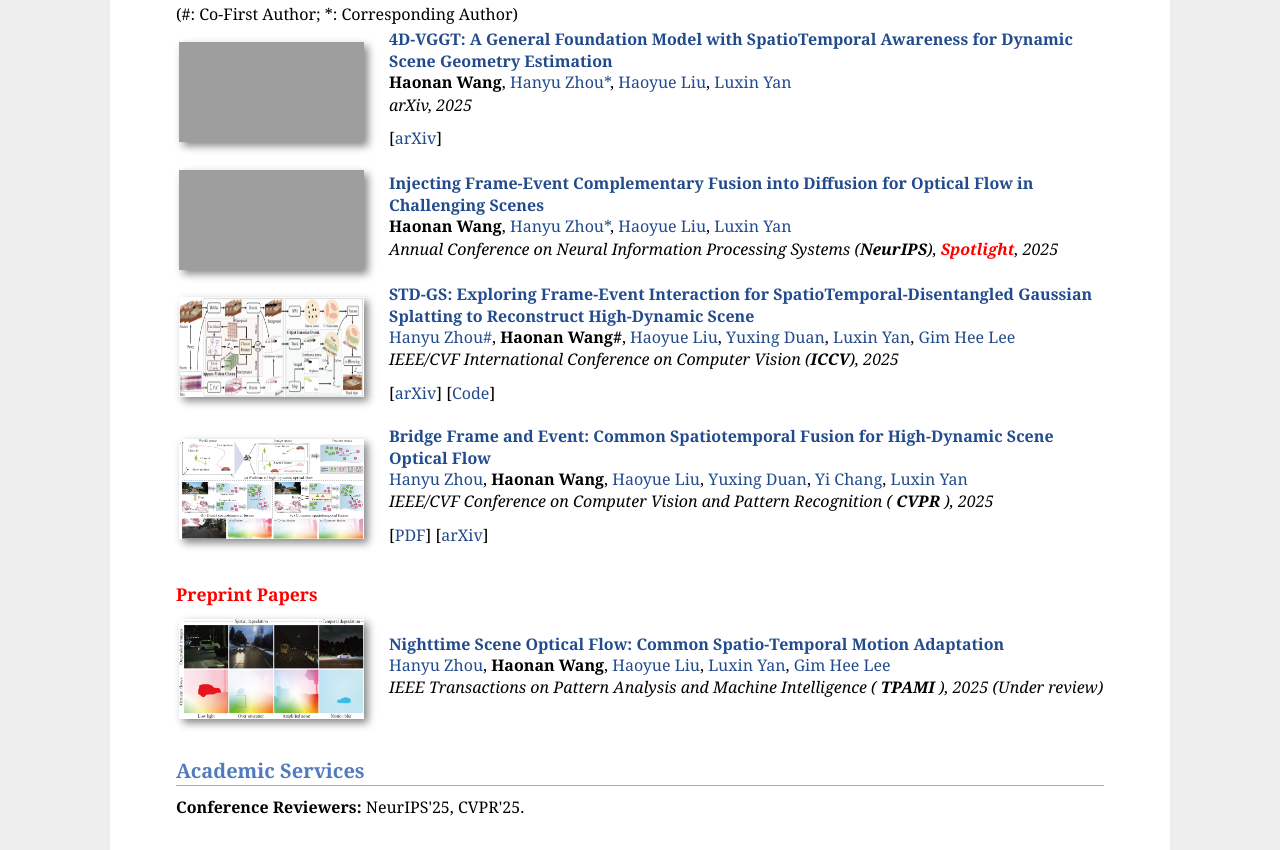
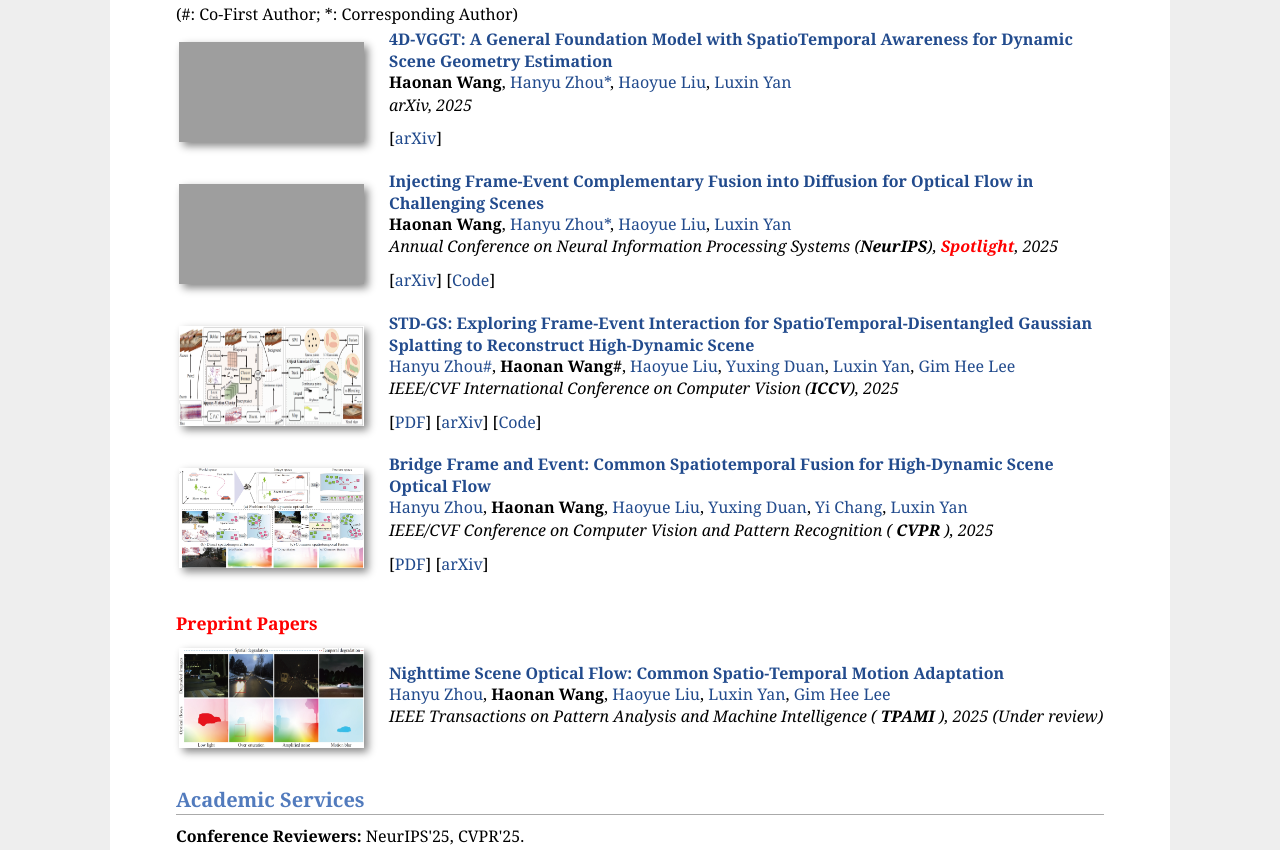
Before and after one commit to Haonan-Wang-aurora/Haonan-Wang-aurora.github.io, a plain HTML site: page index.html in a window 1280 px wide. Shown: the part 911-1761 px from the top of the page. Drawn offline with Linux system fonts and the light colour scheme; grey boxes are pictures that could not be loaded.

Commit message:
Add files via upload

```diff
--- a/index.html
+++ b/index.html
@@ -150,14 +150,14 @@ var _hmt = _hmt || [];
 	<td width="206">
 		<img src="publication/nips2025-difflow.png" width="185px" height = "100" style="box-shadow: 4px 4px 8px #888">
 		</td>
-		<td> <a href="https://haonan-wang-aurora.github.io/" target="_blank"> <strong>Injecting Frame-Event Complementary Fusion into Diffusion for Optical Flow in Challenging Scenes</strong></a>
+		<td> <a href="https://arxiv.org/pdf/2510.10577" target="_blank"> <strong>Injecting Frame-Event Complementary Fusion into Diffusion for Optical Flow in Challenging Scenes</strong></a>
 			<p><strong>Haonan Wang</strong>,
 				<a href="https://hyzhouboy.github.io/">Hanyu Zhou*</a>,
 				<a href="https://scholar.google.com/citations?user=DadbHdAAAAAJ&hl=zh-CN">Haoyue Liu</a>,
 				<a href="https://scholar.google.com/citations?user=5CS6T8AAAAAJ&hl=zh-CN">Luxin Yan</a></p>
 		<p style="margin-top: -11px"><i>Annual Conference on Neural Information Processing Systems (<strong>NeurIPS</strong>), <strong><span style="color:Red">Spotlight</span></strong>, 2025</i></p>
-		<!-- <p> [<a href="https://arxiv.org/pdf/2503.06934">arXiv</a>] -->
-			<!-- [<a href="https://github.com/hyzhouboy/LLaFEA">Code</a>] -->
+		<p> [<a href="https://arxiv.org/pdf/2510.10577">arXiv</a>]
+			[<a href="https://github.com/Haonan-Wang-aurora/Diff-ABFlow">Code</a>]
 		</p>
 		</td>
 	</tr>
@@ -167,7 +167,7 @@ var _hmt = _hmt || [];
 	<td width="206">
 		<img src="publication/ICCV2025-STDGS.png" width="185px" height = "100" style="box-shadow: 4px 4px 8px #888">
 		</td>
-		<td> <a href="https://arxiv.org/pdf/2506.23157" target="_blank"> <strong>STD-GS: Exploring Frame-Event Interaction for SpatioTemporal-Disentangled Gaussian Splatting to Reconstruct High-Dynamic Scene</strong></a>
+		<td> <a href="https://www.openaccess.thecvf.com/content/ICCV2025/papers/Zhou_STD-GS_Exploring_Frame-Event_Interaction_for_SpatioTemporal-Disentangled_Gaussian_Splatting_to_Reconstruct_ICCV_2025_paper.pdf" target="_blank"> <strong>STD-GS: Exploring Frame-Event Interaction for SpatioTemporal-Disentangled Gaussian Splatting to Reconstruct High-Dynamic Scene</strong></a>
 			<p ><a href="https://hyzhouboy.github.io/">Hanyu Zhou#</a>,
 				<strong>Haonan Wang#</strong>,
 				<a href="https://scholar.google.com/citations?user=DadbHdAAAAAJ&hl=zh-CN">Haoyue Liu</a>,
@@ -175,7 +175,8 @@ var _hmt = _hmt || [];
 				<a href="https://scholar.google.com/citations?user=5CS6T8AAAAAJ&hl=zh-CN">Luxin Yan</a>,
 				<a href="https://www.comp.nus.edu.sg/~leegh/">Gim Hee Lee</a></p>
 		<p style="margin-top: -11px"><i>IEEE/CVF International Conference on Computer Vision (<strong>ICCV</strong>), 2025</i></p>
-		<p> [<a href="https://arxiv.org/pdf/2506.23157">arXiv</a>]
+		<p> [<a href="https://www.openaccess.thecvf.com/content/ICCV2025/papers/Zhou_STD-GS_Exploring_Frame-Event_Interaction_for_SpatioTemporal-Disentangled_Gaussian_Splatting_to_Reconstruct_ICCV_2025_paper.pdf">PDF</a>]
+			[<a href="https://arxiv.org/pdf/2506.23157">arXiv</a>]
 			[<a href="https://github.com/Haonan-Wang-aurora/STD-GS">Code</a>]
 		</td>
 	</tr>
```
